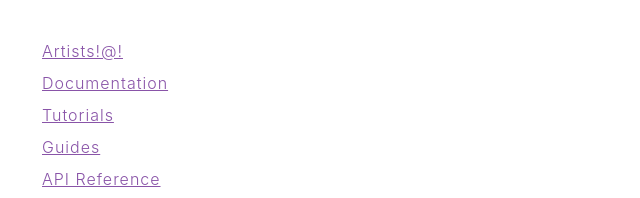
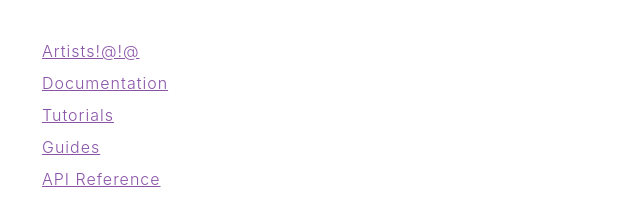
Before and after one commit to brettbyford/Monsters-Ink-UI, a Gatsby site: page / in a window 1280 px wide. Shown: the part 315-513 px from the top of the page, 62-702 px from the left. Built offline with nearby package versions, Linux system fonts and the light colour scheme; Gatsby itself is replaced by a stand-in of ours.

Commit message:
argh (#1)

```diff
--- a/src/pages/index.js
+++ b/src/pages/index.js
@@ -41,7 +41,7 @@
 // data
 const links = [
   {
-    text: "Artists!@!",
+    text: "Artists!@!@",
     url: "artists",
   },
   {
```
